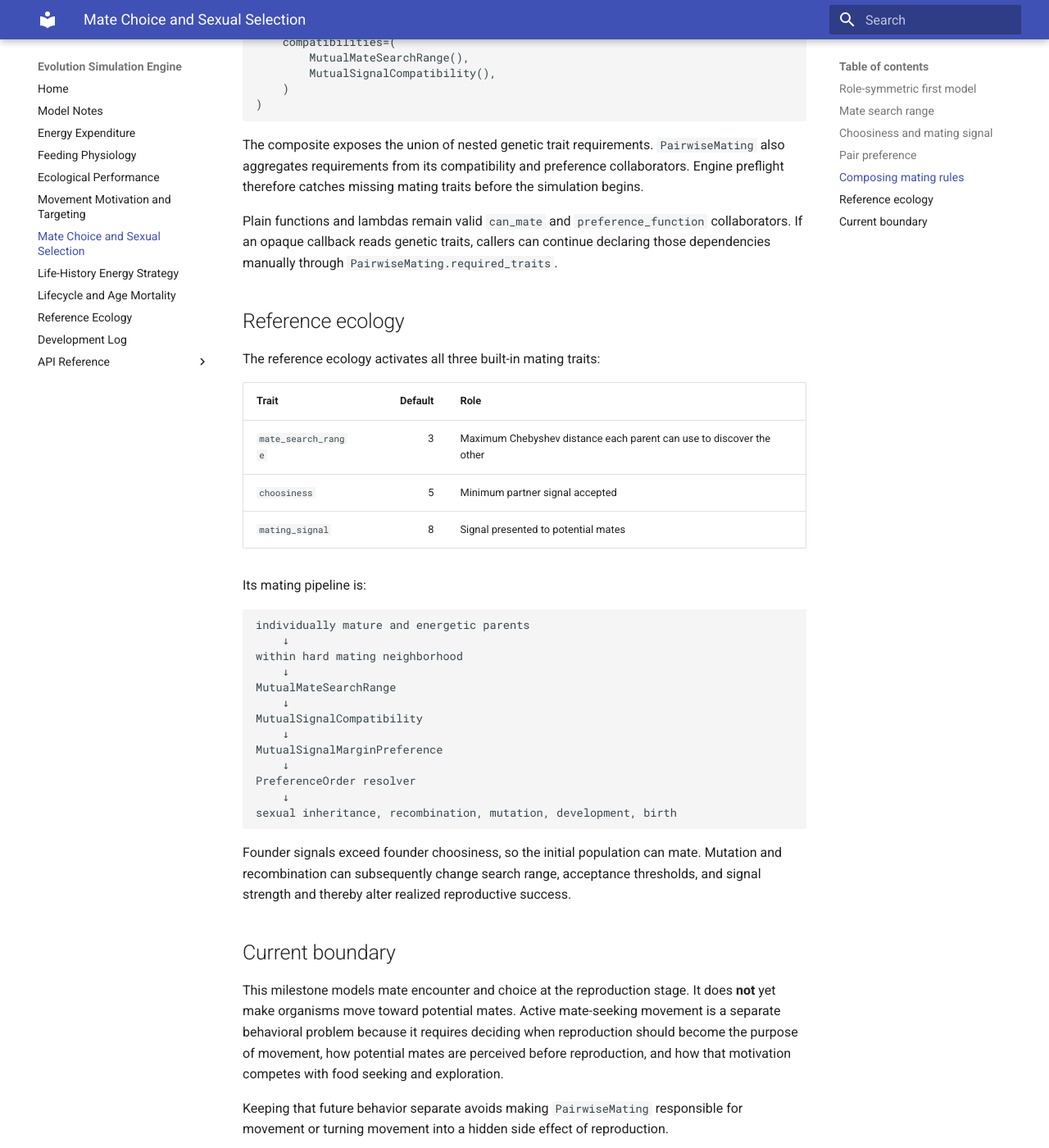
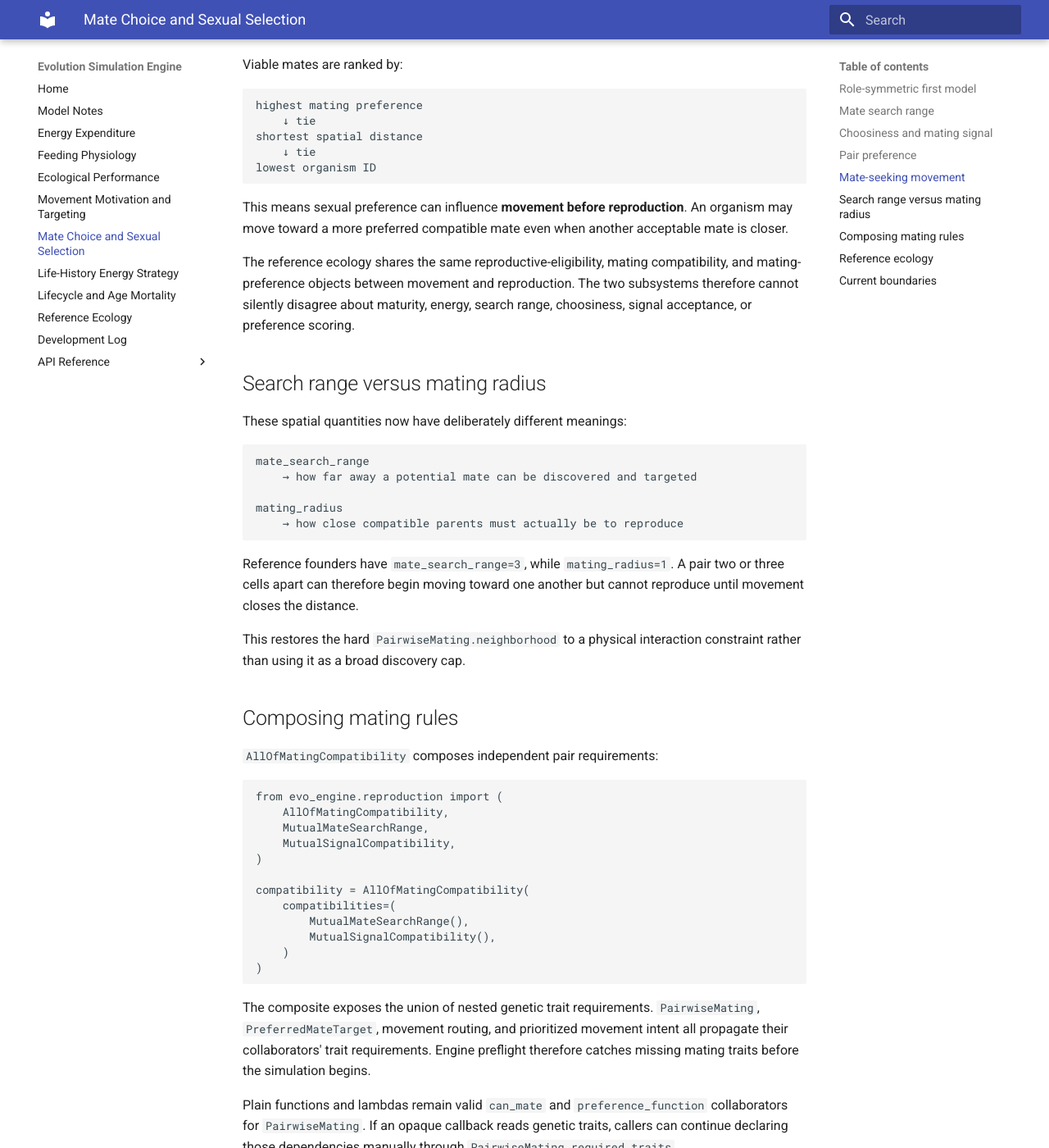
Before and after one commit to abdullahkhan57721/evolution-simulation-engine, an MkDocs documentation site: the page built from docs/sexual_selection.md, in a window 1280 px wide and 1400 px high, scrolled down 2386 px. Shown: the whole window at 82% size. Built offline with MkDocs 1.6.1 and Material for MkDocs 9.7.7, drawn with Linux system fonts in a browser that asks for light colours; some of the changed text lies outside the part shown.

Commit message:
Document active mate-seeking sexual selection

````diff
--- a/docs/sexual_selection.md
+++ b/docs/sexual_selection.md
@@ -1,32 +1,50 @@
 # Mate Choice and Sexual Selection
 
-The reproduction domain separates four questions that are often conflated in a simple mating model:
+The reproduction domain separates four questions that are often conflated in a
+simple mating model:
 
 ```text
 individual reproductive eligibility
     → may this organism reproduce at all?
 
-hard spatial opportunity
-    → are the organisms inside the configured mating neighborhood?
+mate discovery
+    → can these organisms detect one another as potential mates?
 
 mating compatibility
-    → can these two organisms discover and accept one another?
+    → do both organisms accept the pairing?
 
 pair preference
     → among compatible pairs, which pairing is favored when proposals conflict?
 ```
 
-This separation allows life history, spatial ecology, mate search, sexual selection, and reproduction conflict resolution to evolve independently.
+The movement system adds a fifth, separate question:
+
+```text
+mate-seeking movement
+    → should an organism move toward a viable potential mate before mating?
+```
+
+Keeping these questions separate allows life history, spatial ecology, mate search,
+sexual selection, behavior, and reproduction conflict resolution to evolve
+independently.
 
 ## Role-symmetric first model
 
-The engine currently treats two reproductive parents as interchangeable. It does not yet model sexes, mating types, or role-specific courtship. The built-in sexual-selection policies therefore use symmetric rules: swapping the first and second parent does not change whether the pair is compatible or how it is scored.
+The engine currently treats two reproductive parents as interchangeable. It does
+not yet model sexes, mating types, or role-specific courtship. The built-in
+sexual-selection policies therefore use symmetric rules: swapping the first and
+second parent does not change whether the pair is compatible or how it is scored.
 
-That is a deliberate first model, not a claim that biological mating systems are generally symmetric. Future parent-selection implementations can introduce role-specific behavior without changing the inheritance or reproduction-event contracts.
+That is a deliberate first model, not a claim that biological mating systems are
+generally symmetric. Future parent-selection implementations can introduce
+role-specific behavior without changing the inheritance or reproduction-event
+contracts.
 
 ## Mate search range
 
-`MutualMateSearchRange` reads each organism's genetic `mate_search_range` and measures pair distance with a configurable spatial metric. The default metric is direct-grid Chebyshev distance.
+`MutualMateSearchRange` reads each organism's genetic `mate_search_range` and
+measures pair distance with a configurable spatial metric. The default metric is
+direct-grid Chebyshev distance.
 
 A pair is discoverable only when:
 
@@ -36,9 +54,15 @@
 pair distance <= second parent's mate_search_range
 ```
 
-The rule is mutual because current parent roles are interchangeable. A future initiator/receiver or signaling model could instead use asymmetric encounter rules.
+The rule is mutual because current parent roles are interchangeable. A future
+initiator/receiver or signaling model could instead use asymmetric encounter
+rules.
 
-The `PairwiseMating.neighborhood` remains a hard geometric cap applied first. This preserves the existing API and allows simulations to impose a maximum interaction scale independently of organism traits. The reference ecology uses a broad hard cap so genetic mate-search range supplies the meaningful local limit.
+The reference ecology now treats `mate_search_range` as a **detection and
+mate-targeting horizon**, not as the distance at which reproduction itself can
+occur. Organisms may detect a compatible mate several cells away, move toward that
+mate, and reproduce only after reaching the configured close-range
+`mating_radius`.
 
 ## Choosiness and mating signal
 
@@ -55,13 +79,16 @@
 first.mating_signal >= second.choosiness
 ```
 
-Equality is sufficient. Increasing mating signal can therefore increase mating opportunities, while increasing choosiness can reject more potential mates.
+Equality is sufficient. Increasing mating signal can therefore increase mating
+opportunities, while increasing choosiness can reject more potential mates.
 
 ## Pair preference
 
-Compatibility answers whether a pair is possible. Preference answers which compatible pair should win when an organism has multiple candidates.
+Compatibility answers whether a pair is possible. Preference answers which
+compatible pair should win when an organism has multiple candidates.
 
-`MutualSignalMarginPreference` scores the total surplus above both acceptance thresholds:
+`MutualSignalMarginPreference` scores the total surplus above both acceptance
+thresholds:
 
 ```text
 (second signal - first choosiness)
@@ -69,9 +96,58 @@
 (first signal - second choosiness)
 ```
 
-The score is symmetric. A pair exactly meeting both thresholds receives zero. Larger mutual surplus receives a higher resolver-facing preference score.
+The score is symmetric. A pair exactly meeting both thresholds receives zero.
+Larger mutual surplus receives a higher resolver-facing preference score.
 
-When used with the reproduction `PreferenceOrder` resolver, the highest-scoring non-conflicting mating proposals are resolved first. Because an organism cannot participate in multiple resolved reproductive proposals in the same stage, mating signal and choosiness can change realized parentage rather than merely labeling candidate pairs.
+When used with the reproduction `PreferenceOrder` resolver, the highest-scoring
+non-conflicting mating proposals are resolved first. Because an organism cannot
+participate in multiple resolved reproductive proposals in the same stage,
+mating signal and choosiness can change realized parentage rather than merely
+labeling candidate pairs.
+
+## Mate-seeking movement
+
+`PreferredMateTarget` extends the same mating policies into the movement system.
+A target candidate must be individually reproductively eligible, behaviorally
+allowed to reproduce, and accepted by the configured mating compatibility policy.
+
+Viable mates are ranked by:
+
+```text
+highest mating preference
+    ↓ tie
+shortest spatial distance
+    ↓ tie
+lowest organism ID
+```
+
+This means sexual preference can influence **movement before reproduction**.
+An organism may move toward a more preferred compatible mate even when another
+acceptable mate is closer.
+
+The reference ecology shares the same reproductive-eligibility, mating
+compatibility, and mating-preference objects between movement and reproduction.
+The two subsystems therefore cannot silently disagree about maturity, energy,
+search range, choosiness, signal acceptance, or preference scoring.
+
+## Search range versus mating radius
+
+These spatial quantities now have deliberately different meanings:
+
+```text
+mate_search_range
+    → how far away a potential mate can be discovered and targeted
+
+mating_radius
+    → how close compatible parents must actually be to reproduce
+```
+
+Reference founders have `mate_search_range=3`, while `mating_radius=1`.
+A pair two or three cells apart can therefore begin moving toward one another but
+cannot reproduce until movement closes the distance.
+
+This restores the hard `PairwiseMating.neighborhood` to a physical interaction
+constraint rather than using it as a broad discovery cap.
 
 ## Composing mating rules
 
@@ -92,9 +168,15 @@
 )
 ```
 
-The composite exposes the union of nested genetic trait requirements. `PairwiseMating` also aggregates requirements from its compatibility and preference collaborators. Engine preflight therefore catches missing mating traits before the simulation begins.
+The composite exposes the union of nested genetic trait requirements.
+`PairwiseMating`, `PreferredMateTarget`, movement routing, and prioritized movement
+intent all propagate their collaborators' trait requirements. Engine preflight
+therefore catches missing mating traits before the simulation begins.
 
-Plain functions and lambdas remain valid `can_mate` and `preference_function` collaborators. If an opaque callback reads genetic traits, callers can continue declaring those dependencies manually through `PairwiseMating.required_traits`.
+Plain functions and lambdas remain valid `can_mate` and `preference_function`
+collaborators for `PairwiseMating`. If an opaque callback reads genetic traits,
+callers can continue declaring those dependencies manually through
+`PairwiseMating.required_traits`.
 
 ## Reference ecology
 
@@ -102,16 +184,29 @@
 
 | Trait | Default | Role |
 | --- | ---: | --- |
-| `mate_search_range` | 3 | Maximum Chebyshev distance each parent can use to discover the other |
+| `mate_search_range` | 3 | Maximum Chebyshev distance for mutual mate discovery |
 | `choosiness` | 5 | Minimum partner signal accepted |
 | `mating_signal` | 8 | Signal presented to potential mates |
 
-Its mating pipeline is:
+Its combined behavior and reproduction pipeline is:
 
 ```text
-individually mature and energetic parents
+current organism state
     ↓
-within hard mating neighborhood
+low energy?
+    yes → food-seeking movement
+    no  ↓
+individually reproduction-ready?
+    yes → reproduction-purpose movement
+            ↓
+        preferred viable mate within mutual mate_search_range
+            ↓
+        targeted movement toward mate
+    no  → exploration
+
+later reproduction stage
+    ↓
+within mating_radius=1
     ↓
 MutualMateSearchRange
     ↓
@@ -124,10 +219,22 @@
 sexual inheritance, recombination, mutation, development, birth
 ```
 
-Founder signals exceed founder choosiness, so the initial population can mate. Mutation and recombination can subsequently change search range, acceptance thresholds, and signal strength and thereby alter realized reproductive success.
+Founder signals exceed founder choosiness, so the initial population can mate.
+Mutation and recombination can subsequently change search range, acceptance
+thresholds, and signal strength and thereby alter both movement trajectories and
+realized reproductive success.
 
-## Current boundary
+## Current boundaries
 
-This milestone models mate encounter and choice at the reproduction stage. It does **not** yet make organisms move toward potential mates. Active mate-seeking movement is a separate behavioral problem because it requires deciding when reproduction should become the purpose of movement, how potential mates are perceived before reproduction, and how that motivation competes with food seeking and exploration.
+The current sexual-selection model intentionally does not yet represent:
 
-Keeping that future behavior separate avoids making `PairwiseMating` responsible for movement or turning movement into a hidden side effect of reproduction.
+- sexes, mating types, or role-specific courtship,
+- imperfect detection of mates,
+- separate energetic costs for courtship or signaling,
+- memory of previously encountered mates,
+- pair bonds or persistent mate choice, or
+- mating systems in which one parent can participate in multiple successful
+  reproductive events within the same stage.
+
+Those are explicit model extensions rather than hidden assumptions in the current
+reproduction process.
````
